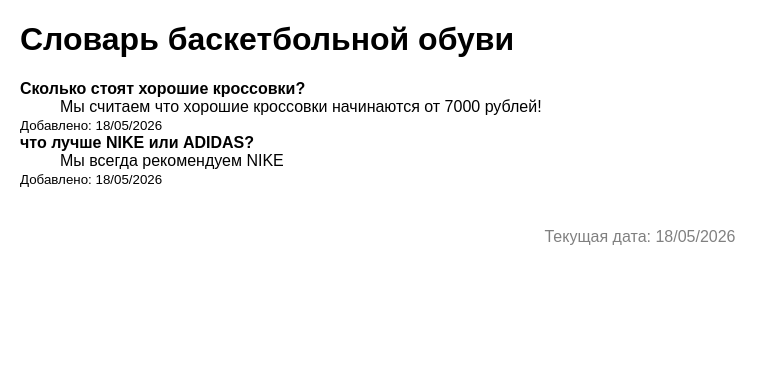
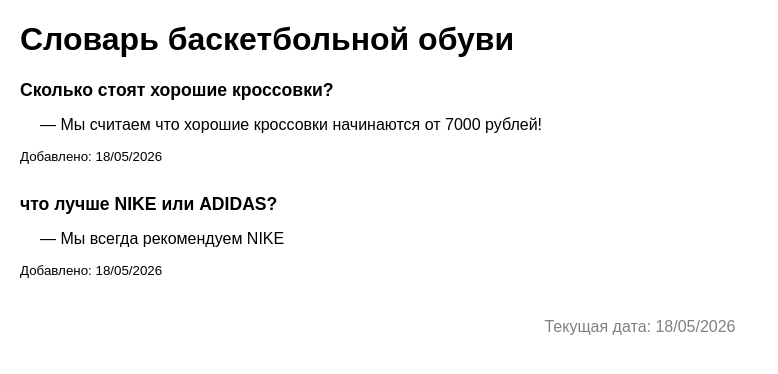
Before and after one commit to Arimark11/MyStoreBasketball, a Django app: page /glossary/ in a window 1280 px wide. Shown: the part 38-412 px from the top of the page, without its empty margins (0-778 px from the left). Run offline with Django 5.2, Linux system fonts and the light colour scheme; data comes from the database, SQL or seed files in the repository; both versions use the stored data as it was after the commit.

Commit message:
Вроде все вкладки как мне нужно

```diff
--- a/basketball_store_project/basketball_store/templates/glossary.html
+++ b/basketball_store_project/basketball_store/templates/glossary.html
@@ -1,14 +1,35 @@
 {% extends 'base.html' %}
 
-{% block title %}Словарь терминов{% endblock %}
+{% block title %}Словарь баскетбольной обуви{% endblock %}
 
 {% block content %}
 <h1>Словарь баскетбольной обуви</h1>
+<style>
+    .term-item {
+        margin-bottom: 30px;  /* отступ между разными терминами */
+    }
+    .term-item dt {
+        margin-bottom: 15px;  /* отступ между вопросом и ответом */
+        font-size: 1.1em;
+    }
+    .term-item dd {
+        margin-top: 5px;
+        margin-left: 20px;
+        margin-bottom: 15px;   /* ← добавляем отступ снизу перед датой */
+    }
+    .term-item small {
+        display: block;
+        margin-top: 10px;      /* дополнительный отступ сверху у даты */
+    }
+</style>
+
 <dl>
     {% for term in terms %}
-        <dt><strong>{{ term.term }}</strong></dt>
-        <dd>{{ term.definition }}</dd>
-        <small>Добавлено: {{ term.added_at|date:"d/m/Y" }}</small>
+        <div class="term-item">
+            <dt><strong>{{ term.term }}</strong></dt>
+            <dd>— {{ term.definition|linebreaksbr }}</dd>
+            <small>Добавлено: {{ term.added_at|date:"d/m/Y" }}</small>
+        </div>
     {% empty %}
         <p>Терминов пока нет.</p>
     {% endfor %}
--- a/basketball_store_project/basketball_store/templates/home.html
+++ b/basketball_store_project/basketball_store/templates/home.html
@@ -4,9 +4,13 @@
 
 {% block content %}
 <h1>Добро пожаловать в магазин баскетбольной обуви!</h1>
+
 <h2>Последняя новость</h2>
 {% if last_news %}
     <h3>{{ last_news.title }}</h3>
+    {% if last_news.image %}
+        <img src="{{ last_news.image.url }}" alt="{{ last_news.title }}" style="max-width: 200px; height: auto;">
+    {% endif %}
     <p>{{ last_news.summary }}</p>
     <p><em>Опубликовано: {{ last_news.created_at|date:"d/m/Y" }}</em></p>
 {% else %}
```
Also changed, not shown: basketball_store_project/basketball_store/templates/about.html (+22 -4 lines), basketball_store_project/basketball_store/templates/news_detail.html (+9 -7 lines), basketball_store_project/basketball_store/templates/news_list.html (+11 -5 lines), basketball_store_project/basketball_store/db.sqlite3, basketball_store_project/basketball_store/media/company/лого.jpg (added), basketball_store_project/basketball_store/media/news/аня.jpg (added).
